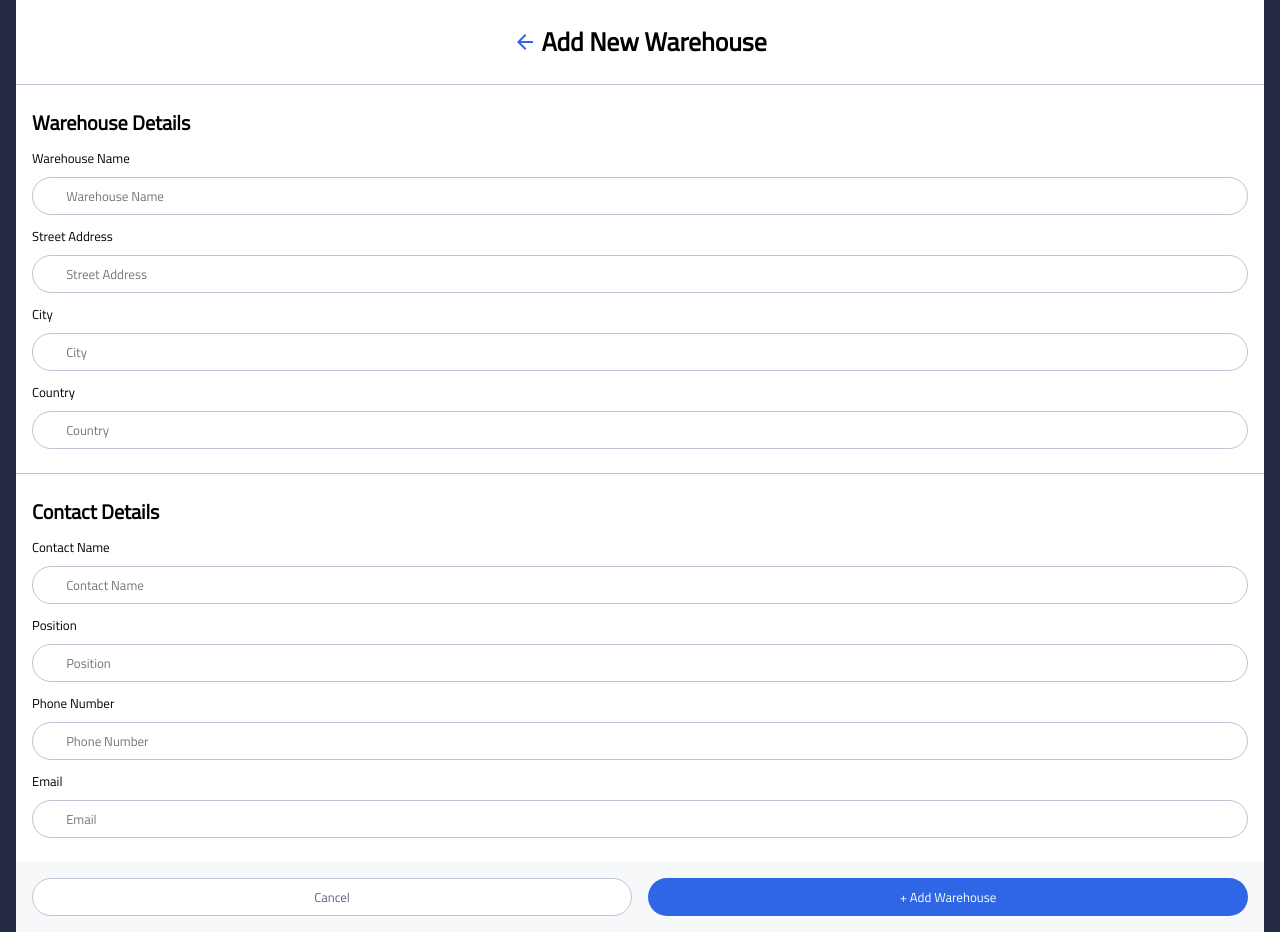
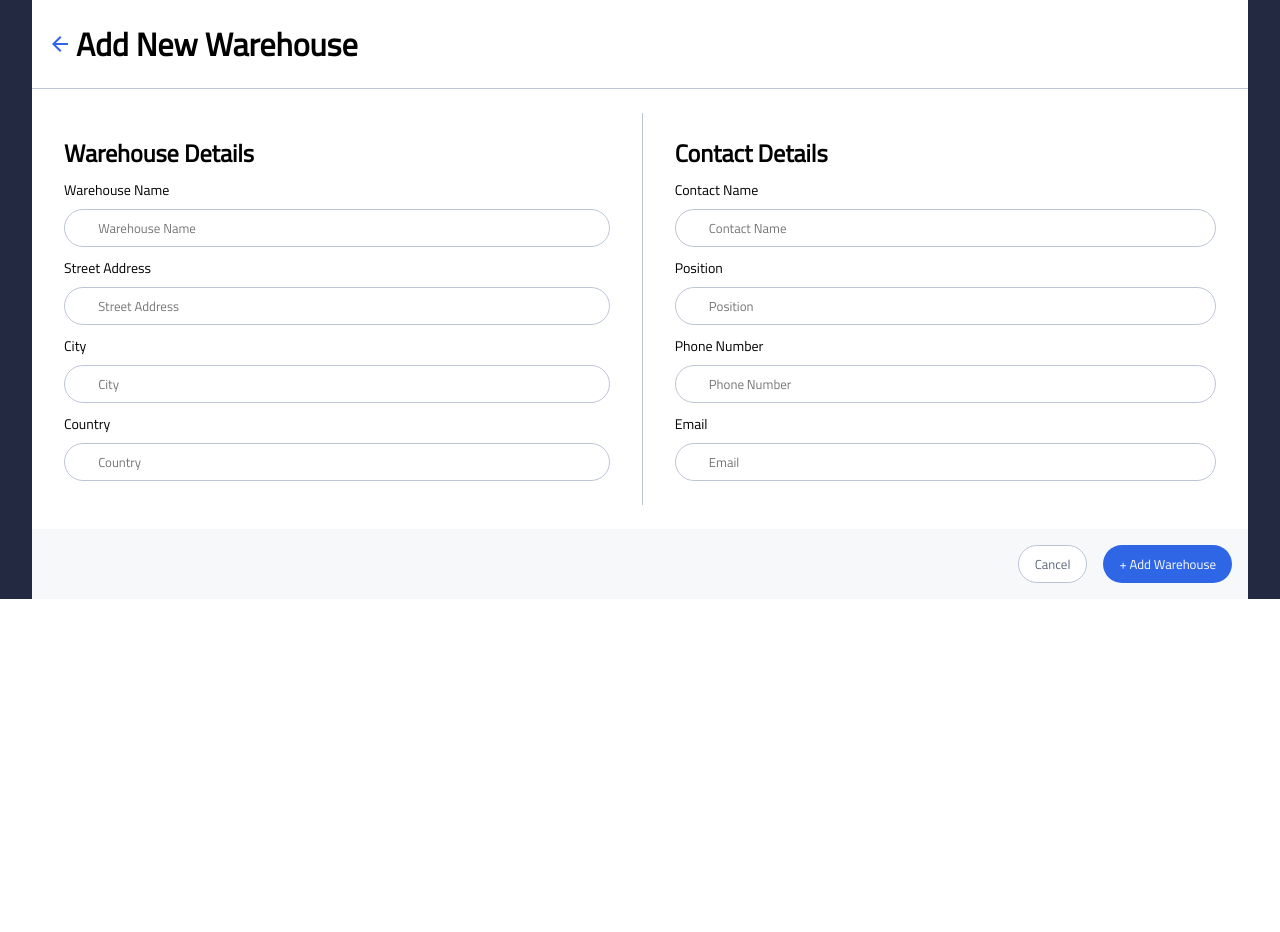
Before and after one commit to seanyang20/InStock, a React (Create React App) app in the folder client/: page /warehouses in a window 1280 px wide. After the commit the page ends 800 px from the top, so only its background shows below. Built offline with nearby package versions, Linux system fonts and the light colour scheme.

Commit message:
create tablet styles

```diff
--- a/client/src/pages/AddWarehouse/AddWarehouse.js
+++ b/client/src/pages/AddWarehouse/AddWarehouse.js
@@ -39,8 +39,11 @@ export default function AddWarehouse() {
         </div>
 
         <form onSubmit={handleSubmit} className="add-warehouse__form">
+          <div className="add-warehouse__flex-container">
             <section className="add-warehouse__form-section">
-            <h2 className="add-warehouse__section-title">Warehouse Details</h2>
+              <h2 className="add-warehouse__section-title">
+                Warehouse Details
+              </h2>
               <label className="add-warehouse__input-label" for="warehouseName">
                 Warehouse Name
               </label>
@@ -125,6 +128,8 @@ export default function AddWarehouse() {
       Email"
               ></input>
             </section>
+          </div>
+
           <section className="add-warehouse__buttons">
             <button className="add-warehouse__cancel-button">Cancel</button>
             <button type="submit" className="add-warehouse__add-button">
--- a/client/src/pages/AddWarehouse/AddWarehouse.scss
+++ b/client/src/pages/AddWarehouse/AddWarehouse.scss
@@ -8,38 +8,74 @@
 .add-warehouse {
   margin: 0 1rem;
   background-color: white;
+  @include mQ($breakpoint-tablet) {
+    margin: 0 2rem;
+  }
 
   &__header {
     display: flex;
     justify-content: center;
     padding: 1.5rem 0;
+    @include mQ($breakpoint-tablet) {
+      justify-content: flex-start;
+      padding-left: 1rem;
+    }
   }
 
   &__title {
     font-size: 1.6rem;
     line-height: 2.25rem;
     padding-left: 0.25rem;
+    @include mQ($breakpoint-tablet) {
+      font-size: 2rem;
+      line-height: 2.5rem;
+    }
   }
 
   &__form {
     text-align: left;
+    @include mQ($breakpoint-tablet) {
+      border-top: 1px solid $cloud;
+    }
   }
-
+  &__flex-container {
+    @include mQ($breakpoint-tablet) {
+      display: flex;
+    }
+  }
   &__form-section {
     border-top: 1px solid $cloud;
     padding: 1rem;
+    @include mQ($breakpoint-tablet) {
+      margin: 1.5rem 0;
+      padding: 1rem 2rem;
+      border-top: none;
+    }
+    &:last-of-type {
+      @include mQ($breakpoint-tablet) {
+        border-left: 1px solid $cloud;
+      }
+    }
   }
 
   &__section-title {
     font-size: 1.25rem;
     line-height: 1.75rem;
     padding: 0.5rem 0;
+    @include mQ($breakpoint-tablet) {
+      font-size: 1.5rem;
+      line-height: 2rem;
+    }
   }
 
   &__input-label {
     font-size: 0.813rem;
     line-height: 1.25rem;
     margin-bottom: 0.5rem;
+    @include mQ($breakpoint-tablet) {
+      font-size: 0.875rem;
+      line-height: 1.375rem;
+    }
   }
 
   &__input {
@@ -53,6 +89,9 @@
     background-color: $background-light;
     display: flex;
     padding: 1rem;
+    @include mQ($breakpoint-tablet) {
+      justify-content: flex-end;
+    }
   }
   &__cancel-button {
     width: 50%;
@@ -67,6 +106,7 @@
     margin-right: 0.5rem;
     @include mQ($breakpoint-tablet) {
       height: 38px;
+      width: auto;
     }
     &:hover {
       color: $instock-indigo;
@@ -87,6 +127,7 @@
     margin-left: 0.5rem;
     @include mQ($breakpoint-tablet) {
       height: 38px;
+      width: auto;
     }
     &:hover {
       background-color: $background-dark;
```
Lines whose indentation alone changed are shown as unchanged.
